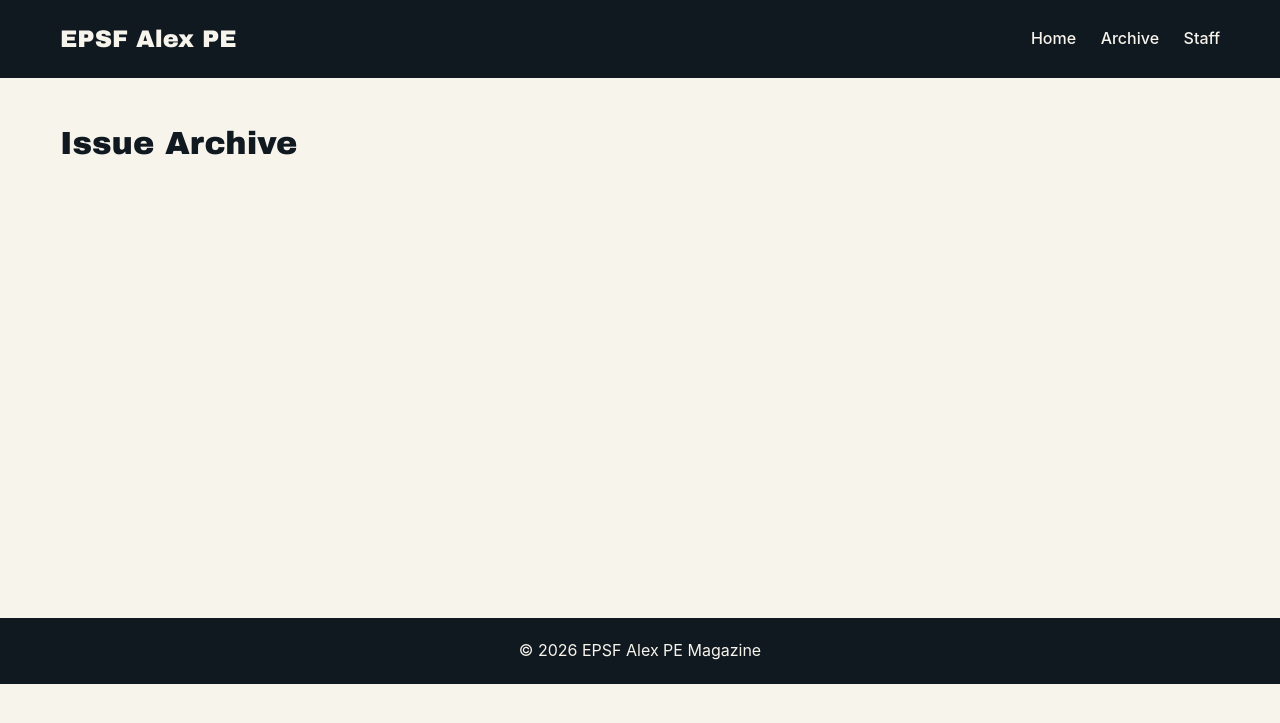
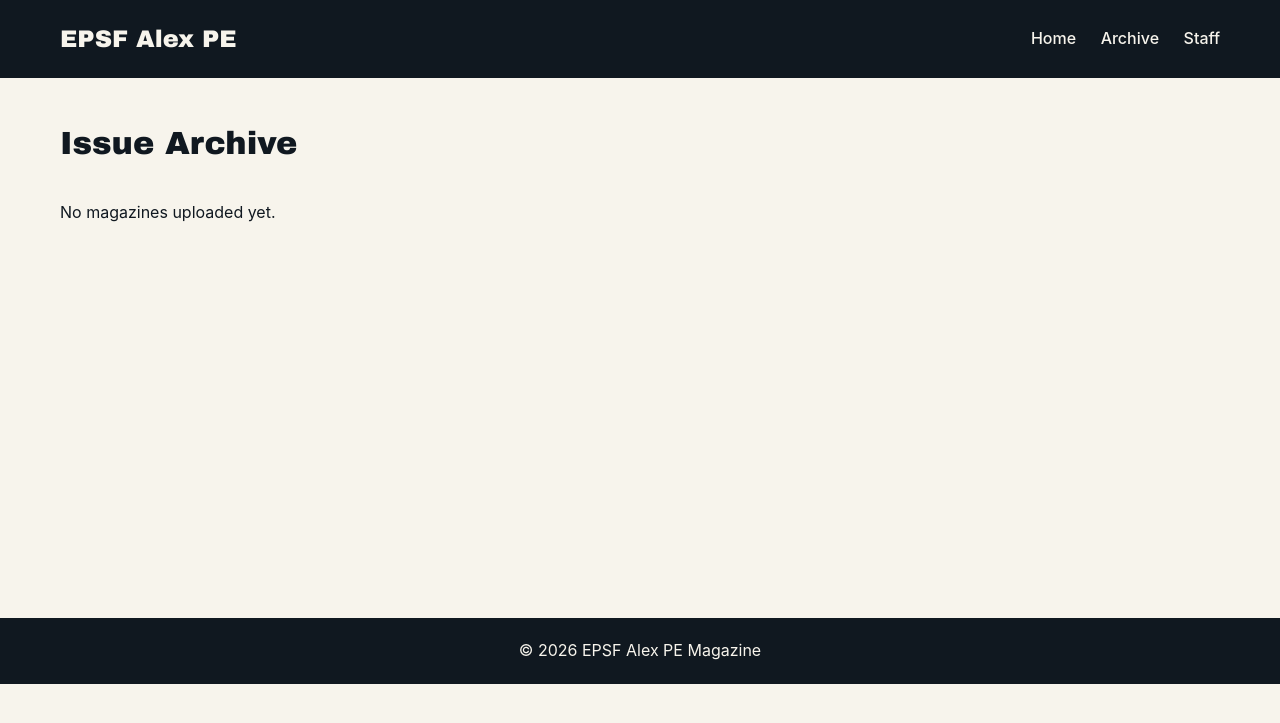
Before and after one commit to Hunterthief/EPSF-Alex_Magazine, a Jekyll site: the page built from archive.html, in a window 1280 px wide. Shown: the top 723 px of the page. Built offline with Jekyll 4.4.1, drawn with Linux system fonts in a browser that asks for light colours.

Commit message:
Update archive.html

```diff
--- a/archive.html
+++ b/archive.html
@@ -6,15 +6,20 @@ permalink: /archive/
 
 <section class="archive-section">
   <h2>Issue Archive</h2>
-  {% assign issues = site.static_files
-    | where_exp: "file", "file.extname == '.pdf' and file.path contains '/magazines/'"
-    | sort: "name"
-    | reverse
-  %}
+
+  {% assign pdfs = site.static_files | where: "extname", ".pdf" | sort: "name" | reverse %}
+  {% assign has_issues = false %}
 
   <div class="issue-grid">
-    {% for file in issues %}
-      {% include issue-card.html file=file %}
+    {% for file in pdfs %}
+      {% if file.path contains '/magazines/' %}
+        {% include issue-card.html file=file %}
+        {% assign has_issues = true %}
+      {% endif %}
     {% endfor %}
   </div>
+
+  {% if has_issues == false %}
+    <p>No magazines uploaded yet.</p>
+  {% endif %}
 </section>
```
